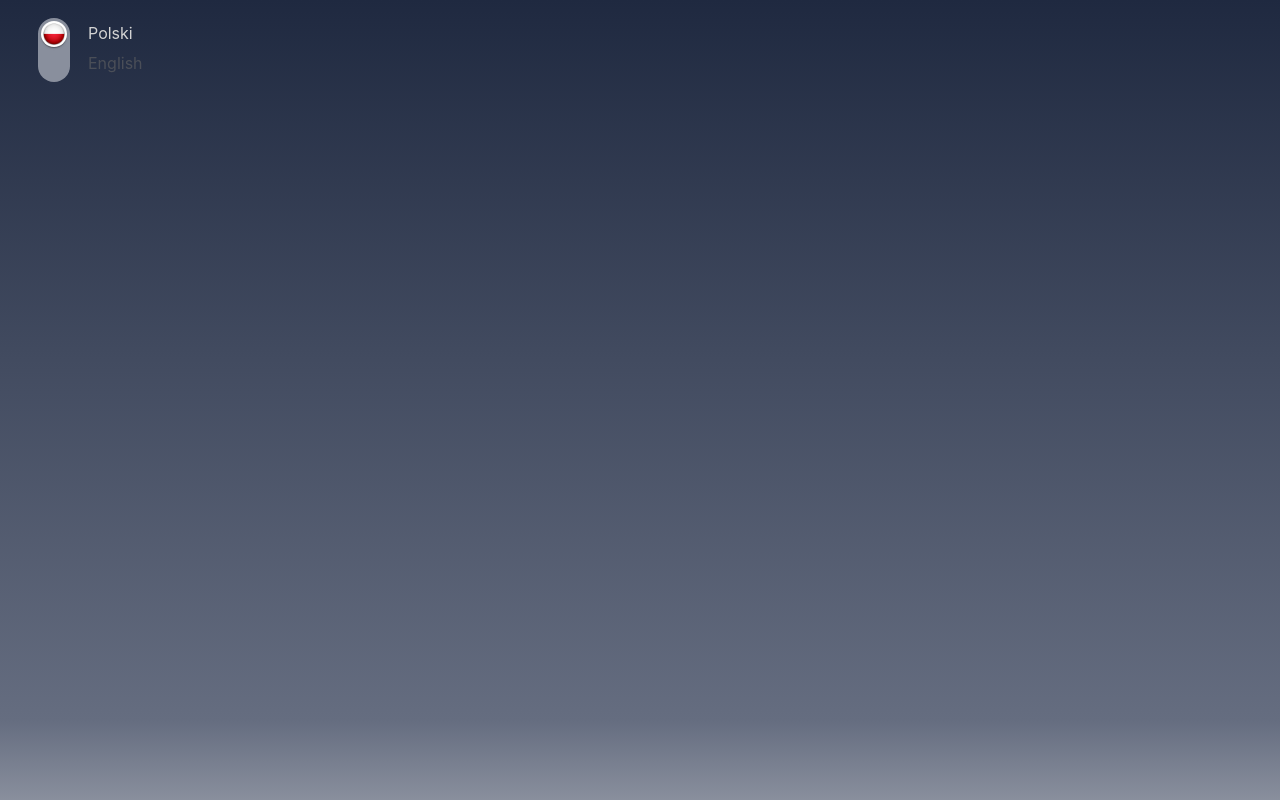
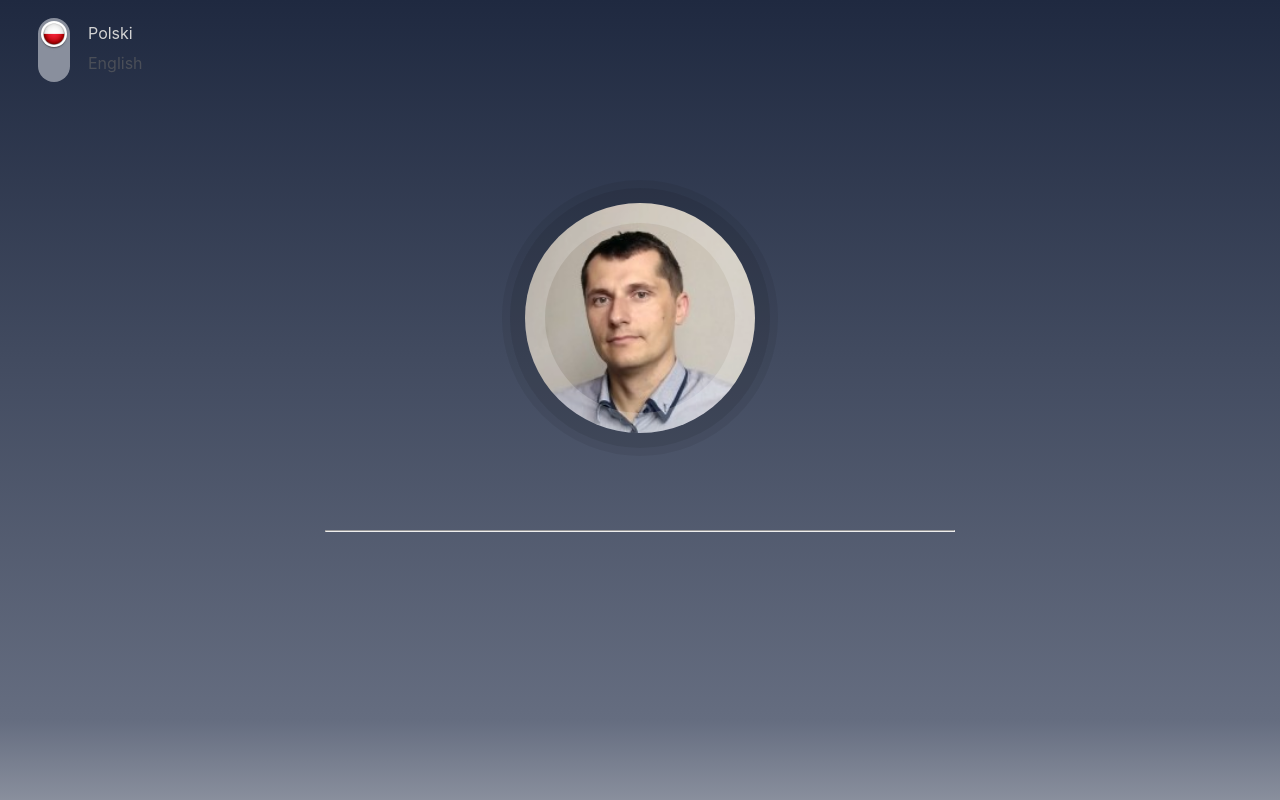
Before and after one commit to PMos0011/personal-web, a React (Create React App) app: page / in a window 1280 px wide. Built offline with nearby package versions, Linux system fonts and the light colour scheme.

Commit message:
Add my image

```diff
--- a/public/index.html
+++ b/public/index.html
@@ -4,7 +4,6 @@
     <meta charset="utf-8" />
     <link rel="icon" href="%PUBLIC_URL%/favicon.ico" />
     <meta name="viewport" content="width=device-width, initial-scale=1" />
-    <meta name="theme-color" content="#000000" />
     <meta
       name="ishift.pl"
       content="ishift.pl"
--- a/src/App.js
+++ b/src/App.js
@@ -2,12 +2,14 @@ import React from "react";
 import "./App.css";
 
 import Header from './components/header/header';
+import Content from './components/content/content';
 
 function App() {
   return (
     <div className="App">
       <header className="App-container">
         <Header/>
+        <Content/>
       </header>
     </div>
   );
--- /dev/null
+++ b/src/components/content/about-me-style.css
@@ -0,0 +1,9 @@
+.about-me-content {
+  margin: auto;
+  margin-top: 350px;
+  width: 70%;
+}
+
+hr {
+  width: 70%;
+}
--- /dev/null
+++ b/src/components/content/about-me.js
@@ -0,0 +1,12 @@
+import React from "react";
+import "./about-me-style.css";
+
+const aboutMe = () => {
+    return (
+
+        <div className="about-me-content"><hr /></div>
+
+    )
+}
+
+export default aboutMe
--- a/src/components/content/content.js
+++ b/src/components/content/content.js
@@ -1,7 +1,14 @@
 import React from 'react';
+import MyImage from './my-image';
+import AboutMe from './about-me';
 
 const content = () => {
-    return null
+    return (
+        <div>
+            <MyImage />
+            <AboutMe />
+        </div>
+
+    )
 }
-
-export default content;
+export default content
--- /dev/null
+++ b/src/components/content/my-image-style.css
@@ -0,0 +1,36 @@
+.my-image-container {
+  margin-top: 10vh;
+  display: flex;
+  justify-content: center;
+  background-color: wheat;
+}
+.external-radius-div {
+  width: 260px;
+  height: 260px;
+  border: 8px solid rgba(0, 0, 0, 0.07);
+  border-radius: 260px 260px 260px 260px;
+  position: absolute;
+}
+
+.internal-radius-div {
+  margin-top: 8px;
+  width: 230px;
+  height: 230px;
+  border: 15px solid rgba(0, 0, 0, 0.15);
+  border-radius: 230px 230px 230px 230px;
+  position: absolute;
+}
+
+.my-image-div {
+  margin-top: 23px;
+  width: 190px;
+  height: 190px;
+  border: 20px solid rgba(255, 255, 255, 0.2);
+  border-radius: 190px 190px 190px 190px;
+  position: absolute;
+  background-image: url("../../images/me.jfif");
+  background-repeat: no-repeat;
+  background-size: 125%;
+  background-position-x: -20px;
+  background-position-y: -20px;
+}
--- /dev/null
+++ b/src/components/content/my-image.js
@@ -0,0 +1,14 @@
+import React from 'react';
+import "./my-image-style.css";
+
+const myImage = () => {
+    return (
+            <div className="my-image-container">
+                <div className="external-radius-div"></div>
+                <div className="internal-radius-div"></div>
+                <div className="my-image-div"></div>
+            </div>
+    )
+}
+
+export default myImage;
```
